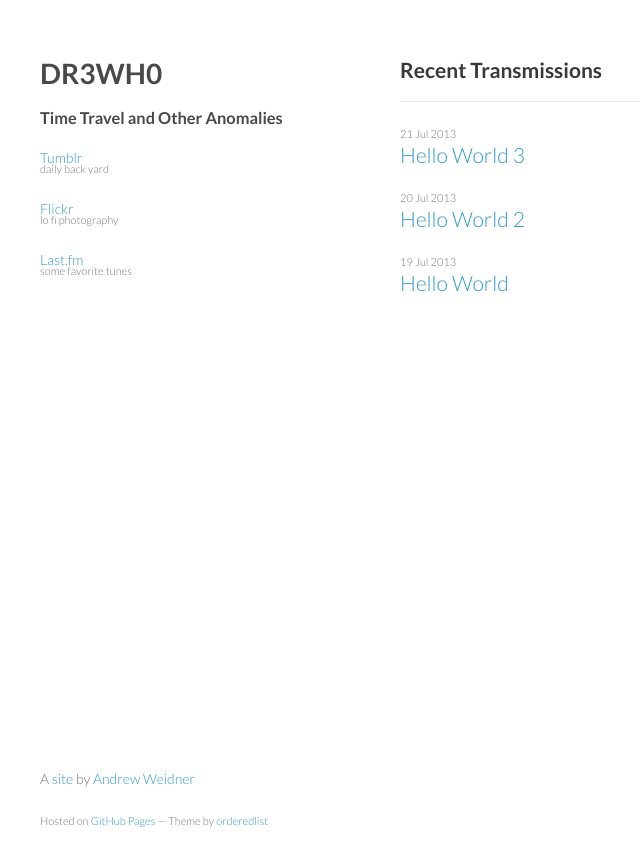
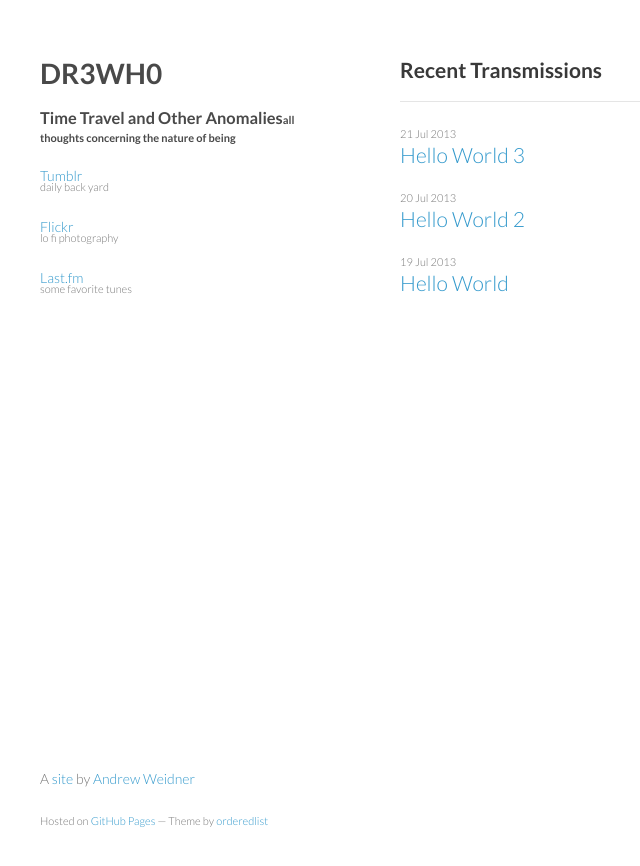
Before and after one commit to drewhop/drewhop.github.io, a Jekyll site: the page built from index.html, in a window 1280 px wide. Shown: the top 866 px of the page, without its empty margins (170-810 px from the left). Built offline with Jekyll 4.4.1, drawn with Linux system fonts in a browser that asks for light colours.

Commit message:
Update default.html

```diff
--- a/_layouts/default.html
+++ b/_layouts/default.html
@@ -11,7 +11,7 @@
     <div class="wrapper">
       <header>
         <h1><a href="/index.html">DR3WH0</a></h1>
-        <h3>Time Travel and Other Anomalies</h3>
+        <h3>Time Travel and Other Anomalies<small>all thoughts concerning the nature of being</small></h3>
 
         <!--<h3>Contents</h3>
         <p class="view"><a href="/projects.html">Open Source Projects<small>Code that Might be Useful to You</small></a></p>
```
